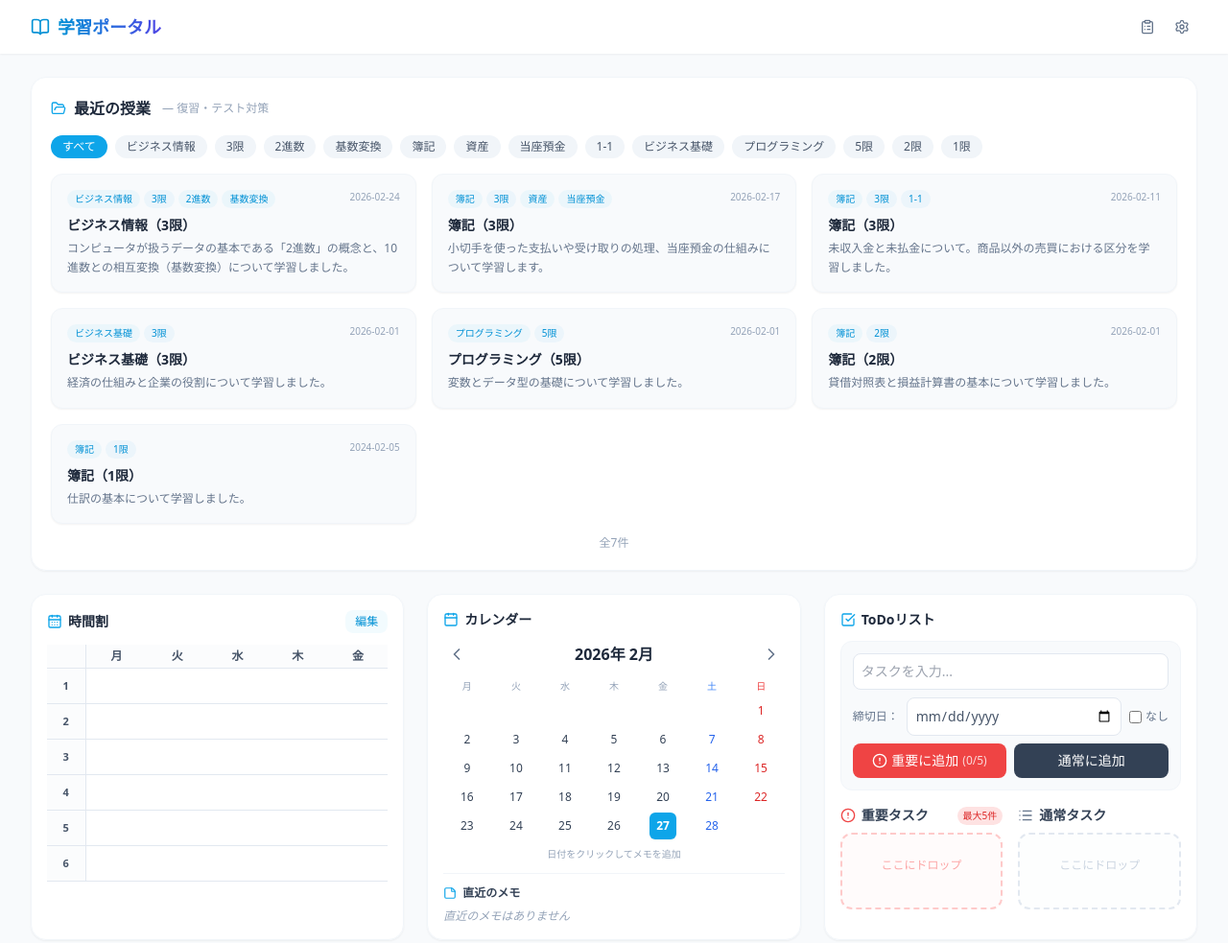
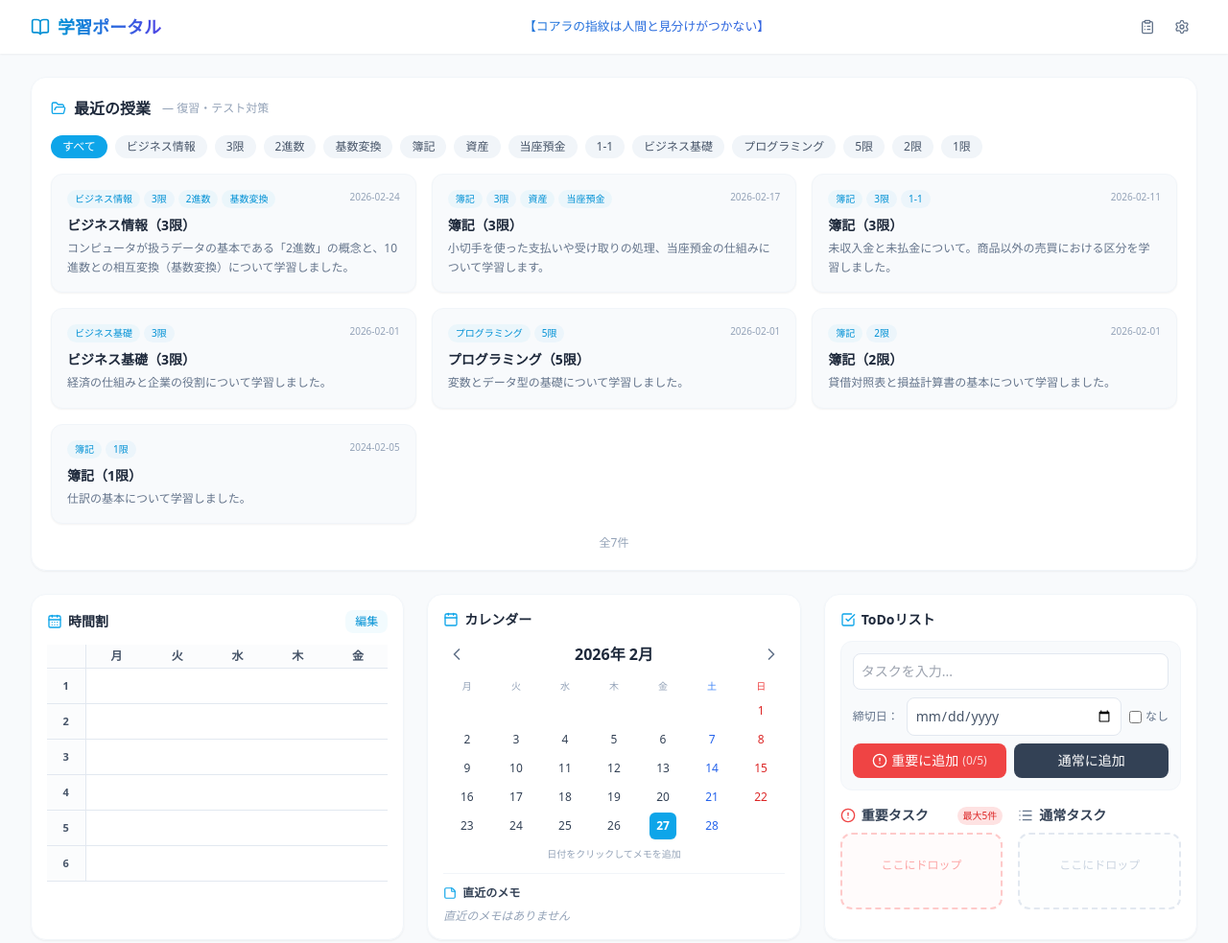
Before and after one commit to mkt918/02_mainportal02, a website built with Vite: page index.html in a window 1280 px wide. Shown: the top 983 px of the page at 96% size. Built offline with nearby package versions, Linux system fonts and the light colour scheme.

Commit message:
feat: ヘッダー中央にトリビア表示（CSV管理・20秒フェード自動切替・ツールチップ対応）

```diff
--- a/index.html
+++ b/index.html
@@ -13,12 +13,17 @@
     <!-- ヘッダー -->
     <header class="bg-white/80 backdrop-blur-md shadow-sm sticky top-0 z-50 transition-all duration-300"
       id="main-header">
-      <div class="max-w-7xl mx-auto px-4 sm:px-6 lg:px-8 h-14 flex items-center justify-between">
+      <div class="max-w-7xl mx-auto px-4 sm:px-6 lg:px-8 h-14 grid grid-cols-[auto_1fr_auto] items-center gap-4">
+        <!-- 左: ロゴ -->
         <div class="flex items-center gap-2">
           <i data-lucide="book-open" class="text-primary-600 w-5 h-5"></i>
           <h1 class="text-lg font-bold bg-clip-text text-transparent bg-gradient-to-r from-primary-600 to-indigo-600">
             学習ポータル</h1>
         </div>
+        <!-- 中央: トリビア -->
+        <p id="header-trivia" class="text-center text-[0.8em] font-medium truncate px-2 transition-opacity duration-400
+                 bg-clip-text text-transparent bg-gradient-to-r from-primary-600 to-indigo-600"
+          style="-webkit-background-clip: text; background-clip: text;"></p>
         <div class="flex items-center gap-1">
           <!-- リアクションシート履歴ボタン -->
           <button id="btn-reaction-history"
--- /dev/null
+++ b/js/trivia.js
@@ -0,0 +1,127 @@
+/**
+ * trivia.js - ヘッダートリビア表示機能
+ * public/data/trivia.csv (theme,content,description) からランダム表示
+ * - ページ読み込み時にランダム1件
+ * - 20秒ごとにフェードで自動切替
+ * - クリックで次のトリビアへ
+ * - マウスオーバーで description をツールチップ表示
+ */
+
+export async function initTrivia() {
+    const el = document.getElementById('header-trivia');
+    if (!el) return;
+
+    // ─── CSV 読み込み ────────────────────────────
+    // Vite の base 設定に追随するため import.meta.env.BASE_URL を使用
+    const csvUrl = `${import.meta.env.BASE_URL}data/trivia.csv`;
+    let items = []; // { content, description }
+    try {
+        const res = await fetch(csvUrl);
+        const text = await res.text();
+        // 1行目ヘッダーをスキップ。各行: theme,content,description
+        text.split('\n').slice(1).forEach(line => {
+            line = line.trim();
+            if (!line) return;
+            const cols = line.split(',');
+            if (cols.length < 2) return;
+            const content = cols[1]?.trim() || '';
+            const description = cols.slice(2).join(',').trim(); // descriptionにカンマが含まれる場合も結合
+            if (content) items.push({ content, description });
+        });
+    } catch (e) {
+        console.warn('[trivia] CSV の読み込みに失敗しました:', e);
+        return;
+    }
+
+    if (!items.length) return;
+
+    // ─── 既出インデックスを避けてランダム選択 ──
+    let lastIndex = -1;
+    function pickRandom() {
+        if (items.length === 1) return items[0];
+        let idx;
+        do { idx = Math.floor(Math.random() * items.length); } while (idx === lastIndex);
+        lastIndex = idx;
+        return items[idx];
+    }
+
+    // ─── 表示（フェードアニメ付き）─────────────
+    function showItem(item) {
+        // フェードアウト
+        el.style.transition = 'opacity 0.4s ease';
+        el.style.opacity = '0';
+        setTimeout(() => {
+            el.textContent = `【${item.content}】`;
+            el._triviaDesc = item.description; // ツールチップ用に保存
+            // フェードイン
+            el.style.opacity = '1';
+        }, 420);
+    }
+
+    // ─── 初回表示 (フェードなし) ─────────────────
+    const first = pickRandom();
+    el.textContent = `【${first.content}】`;
+    el._triviaDesc = first.description;
+    el.style.opacity = '1';
+    el.style.transition = 'opacity 0.4s ease';
+
+    // ─── 20秒ごと自動ローテーション ────────────
+    let timer = setInterval(() => showItem(pickRandom()), 20000);
+
+    // ─── クリックで手動切替 ──────────────────────
+    el.style.cursor = 'pointer';
+    el.title = 'クリックで次のトリビアへ';
+    el.addEventListener('click', () => {
+        clearInterval(timer);
+        showItem(pickRandom());
+        timer = setInterval(() => showItem(pickRandom()), 20000);
+    });
+
+    // ─── マウスオーバーで description ツールチップ ─
+    const tooltip = document.createElement('div');
+    tooltip.id = 'trivia-tooltip';
+    tooltip.style.cssText = `
+        position: fixed;
+        z-index: 9999;
+        max-width: 320px;
+        background: rgba(15,23,42,0.92);
+        color: #f1f5f9;
+        font-size: 12px;
+        line-height: 1.6;
+        padding: 8px 12px;
+        border-radius: 10px;
+        box-shadow: 0 4px 20px rgba(0,0,0,0.25);
+        pointer-events: none;
+        opacity: 0;
+        transition: opacity 0.2s ease;
+        white-space: normal;
+        word-break: break-all;
+    `;
+    document.body.appendChild(tooltip);
+
+    el.addEventListener('mouseenter', (e) => {
+        const desc = el._triviaDesc;
+        if (!desc) return;
+        tooltip.textContent = desc;
+        tooltip.style.opacity = '1';
+        moveTooltip(e);
+    });
+
+    el.addEventListener('mousemove', moveTooltip);
+
+    el.addEventListener('mouseleave', () => {
+        tooltip.style.opacity = '0';
+    });
+
+    function moveTooltip(e) {
+        const margin = 12;
+        const tw = tooltip.offsetWidth || 320;
+        const th = tooltip.offsetHeight || 60;
+        let x = e.clientX + margin;
+        let y = e.clientY + margin;
+        if (x + tw > window.innerWidth) x = e.clientX - tw - margin;
+        if (y + th > window.innerHeight) y = e.clientY - th - margin;
+        tooltip.style.left = x + 'px';
+        tooltip.style.top = y + 'px';
+    }
+}
--- a/main.js
+++ b/main.js
@@ -1,5 +1,6 @@
 import './style.css';
 import { initReaction } from './js/reaction.js';
+import { initTrivia } from './js/trivia.js';
 import { Timetable } from './js/timetable.js';
 import { Calendar } from './js/calendar.js';
 import { TodoList } from './js/todo.js';
@@ -30,3 +31,6 @@ lucide.createIcons();
 
 // ─── リアクション履歴機能 ──────────────────────────
 initReaction();
+
+// ─── トリビア ─────────────────────────────
+initTrivia();
```
